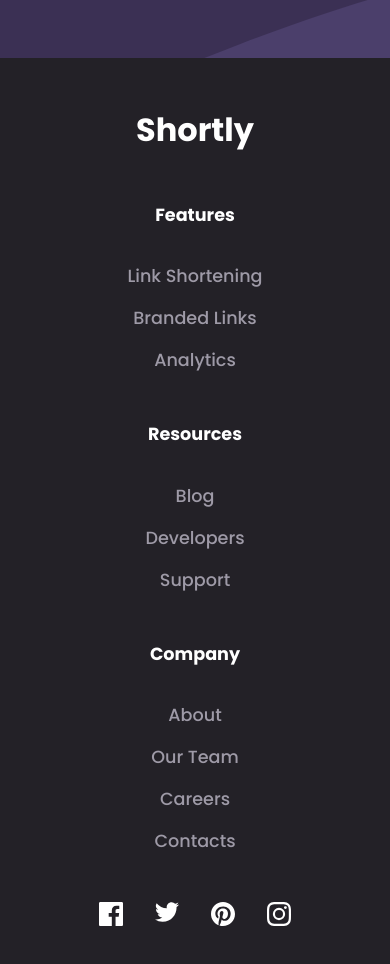
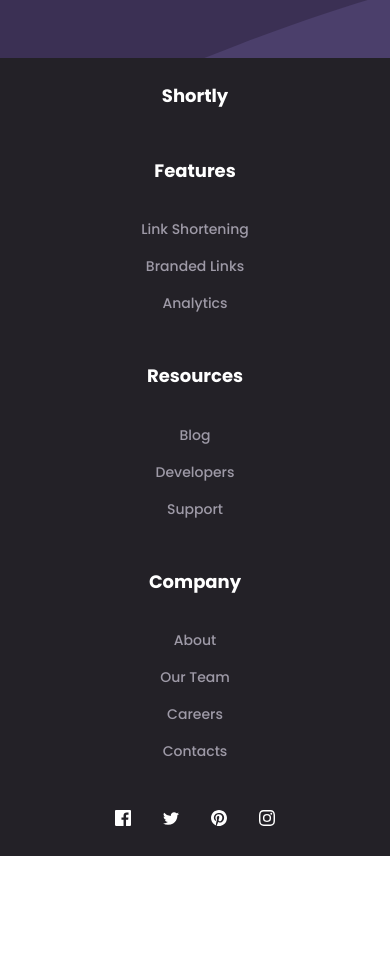
Before and after one commit to slekstut/url-shortening-api-master, a Vue app: page / in a window 390 px wide. Shown: the part 2482-3446 px from the top of the page. After the commit the page ends 3338 px from the top, so only its background shows below. Built offline with nearby package versions, Linux system fonts and the light colour scheme.

Commit message:
styling footer  section

```diff
--- a/src/assets/scss/_variables.scss
+++ b/src/assets/scss/_variables.scss
@@ -9,6 +9,7 @@ $veryDarkViolet: hsl(260, 8%, 14%);
 $white: #fff;
 $fontSize: 18px;
 $font-size-md: 14px;
+$font-size-sm: 12px;
 @import url('https://fonts.googleapis.com/css2?family=Poppins:wght@500;700&display=swap');
 $fontFamily: 'Poppins',
 sans-serif;
--- a/src/components/Footer.vue
+++ b/src/components/Footer.vue
@@ -93,6 +93,83 @@ export default {};
   }
 }
 
+@media only screen and (max-width: 991px) {
+  .footer {
+    .footer-wrapper {
+      gap: 1rem;
+      .footer-column:first-child {
+        margin-right: 1rem;
+      }
+      .footer-column {
+        width: 100%;
+        h3 {
+          font-size: $fontSize;
+        }
+        h5 {
+          font-size: $fontSize;
+        }
+        a {
+          font-size: $font-size-md;
+        }
+      }
+      .socials {
+        a img {
+          max-width: 1rem;
+          height: auto;
+        }
+      }
+    }
+  }
+}
+
+@media only screen and (max-width: 768px) {
+  .footer {
+    .footer-wrapper {
+      display: flex;
+      flex-direction: row;
+      justify-content: space-between;
+      padding: 1.5rem 2rem;
+      .footer-column {
+        flex: 0 1 20%;
+        align-items: center;
+        h3 {
+          font-size: $fontSize;
+        }
+        h5 {
+          font-size: $fontSize;
+        }
+        a {
+          font-size: $font-size-md;
+          text-align: center;
+        }
+      }
+      .socials {
+        display: flex;
+        flex-direction: column;
+      }
+    }
+  }
+}
+
+@media only screen and (min-width: 415px) and (max-width: 580px) {
+  .footer {
+    .footer-wrapper {
+      padding: 1rem;
+      .footer-column {
+        h3 {
+          font-size: $font-size-md;
+        }
+        h5 {
+          font-size: $font-size-md;
+        }
+        a {
+          font-size: $font-size-sm;
+        }
+      }
+    }
+  }
+}
+
 @media only screen and (max-width: 415px) {
   .footer {
     .footer-wrapper {
@@ -102,14 +179,14 @@ export default {};
       gap: 3rem;
       text-align: center;
       .footer-column:first-child {
-        width: 100%;
-        justify-content: center;
+        margin-right: 0;
       }
       .footer-column {
         width: 100%;
       }
       .socials {
-        width: 100%;
+        display: flex;
+        flex-direction: row;
         justify-content: center;
       }
     }
```
